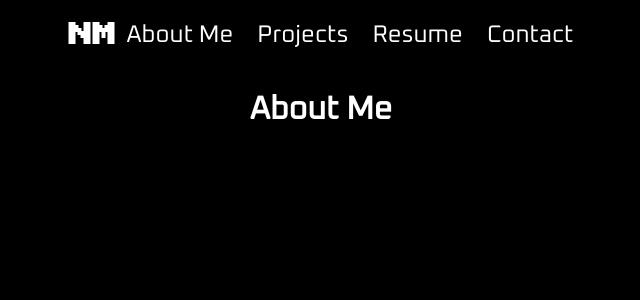
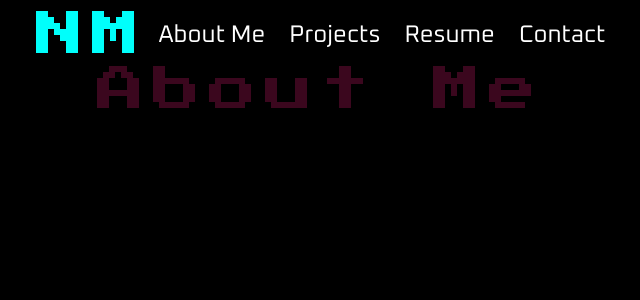
Before and after one commit to kihno/my-portfolio, a React (Create React App) app: page /about in a window 1280 px wide. Shown: the top 300 px of the page, without its empty margins (319-959 px from the left). Built offline with nearby package versions, Linux system fonts and the light colour scheme; a web font is replaced by a local one.

Commit message:
Style glitch effect

```diff
--- a/src/components/Home.js
+++ b/src/components/Home.js
@@ -10,9 +10,14 @@ const Home = () => {
             <div id='stars2'></div>
             <div id='stars3'></div>
             <div id='stars4'></div>
-            <div id='title'>
+            <div id='menu'>
                 {/* <img className='logo' src={logo} alt='Nick Miles'></img> */}
-                <h1 className='me'>Nick Miles</h1>
+                <div className='titleContainer'>
+                    <h1 className='me1'>Nick Miles</h1>
+                    <h1 className='me2'>Nick Miles</h1>
+                    <h1 className='me3'>Nick Miles</h1>
+                </div>
+
                 <ul className='links home-links'>
                     <li>
                         <a href='about'>About Me</a>
--- a/src/styles/Home.css
+++ b/src/styles/Home.css
@@ -12,23 +12,213 @@
     background: radial-gradient(ellipse at bottom, #1b2735 0%, #090a0f 100%);
 }
 
-#title {
+#menu {
     margin-top: 200px;
 }
 
-.me {
+
+h1 {
     font-family: 'Press Start 2P', cursive;
+    font-size: 20px;
 }
 
-.logo {
-    margin-bottom: 50px;
-    width: 300px;
+h1 {
+text-align: center;
+color: #00fffb;
+font-size: 3em;
+letter-spacing: 8px;
+font-family: 'Press Start 2P';
+font-weight: 400;
+/*Create overlap*/
+
+margin: 0;
+line-height: 0;
+/*Animation*/
+
+animation: glitch1 2.5s infinite;
+}
+
+h1:nth-child(2) {
+color: #ed1e79;
+animation: glitch2 2.5s infinite;
+}
+
+h1:nth-child(3) {
+color: #fff;
+animation: glitch3 2.5s infinite;
+}
+/*Keyframes*/
+
+@keyframes glitch1 {
+0% {
+    transform: none;
+    opacity: 1;
+}
+7% {
+    transform: skew(-0.5deg, -0.9deg);
+    opacity: 0.75;
+}
+10% {
+    transform: none;
+    opacity: 1;
+}
+27% {
+    transform: none;
+    opacity: 1;
+}
+30% {
+    transform: skew(0.8deg, -0.1deg);
+    opacity: 0.75;
+}
+35% {
+    transform: none;
+    opacity: 1;
+}
+52% {
+    transform: none;
+    opacity: 1;
+}
+55% {
+    transform: skew(-1deg, 0.2deg);
+    opacity: 0.75;
+}
+50% {
+    transform: none;
+    opacity: 1;
+}
+72% {
+    transform: none;
+    opacity: 1;
+}
+75% {
+    transform: skew(0.4deg, 1deg);
+    opacity: 0.75;
+}
+80% {
+    transform: none;
+    opacity: 1;
+}
+100% {
+    transform: none;
+    opacity: 1;
+}
+}
+
+@keyframes glitch2 {
+0% {
+    transform: none;
+    opacity: 0.25;
+}
+7% {
+    transform: translate(-2px, -3px);
+    opacity: 0.5;
+}
+10% {
+    transform: none;
+    opacity: 0.25;
+}
+27% {
+    transform: none;
+    opacity: 0.25;
+}
+30% {
+    transform: translate(-5px, -2px);
+    opacity: 0.5;
+}
+35% {
+    transform: none;
+    opacity: 0.25;
+}
+52% {
+    transform: none;
+    opacity: 0.25;
+}
+55% {
+    transform: translate(-5px, -1px);
+    opacity: 0.5;
+}
+50% {
+    transform: none;
+    opacity: 0.25;
+}
+72% {
+    transform: none;
+    opacity: 0.25;
+}
+75% {
+    transform: translate(-2px, -6px);
+    opacity: 0.5;
+}
+80% {
+    transform: none;
+    opacity: 0.25;
+}
+100% {
+    transform: none;
+    opacity: 0.25;
+}
+}
+
+@keyframes glitch3 {
+0% {
+    transform: none;
+    opacity: 0.25;
+}
+7% {
+    transform: translate(2px, 3px);
+    opacity: 0.5;
+}
+10% {
+    transform: none;
+    opacity: 0.25;
+}
+27% {
+    transform: none;
+    opacity: 0.25;
+}
+30% {
+    transform: translate(5px, 2px);
+    opacity: 0.5;
+}
+35% {
+    transform: none;
+    opacity: 0.25;
+}
+52% {
+    transform: none;
+    opacity: 0.25;
+}
+55% {
+    transform: translate(5px, 1px);
+    opacity: 0.5;
+}
+50% {
+    transform: none;
+    opacity: 0.25;
+}
+72% {
+    transform: none;
+    opacity: 0.25;
+}
+75% {
+    transform: translate(2px, 6px);
+    opacity: 0.5;
+}
+80% {
+    transform: none;
+    opacity: 0.25;
+}
+100% {
+    transform: none;
+    opacity: 0.25;
+}
 }
 
 .home-links {
     flex-direction: column;
     text-align: center;
     font-size: 24px;
+    margin-top: 60px;
 }
 
 .home-links>li {
```
